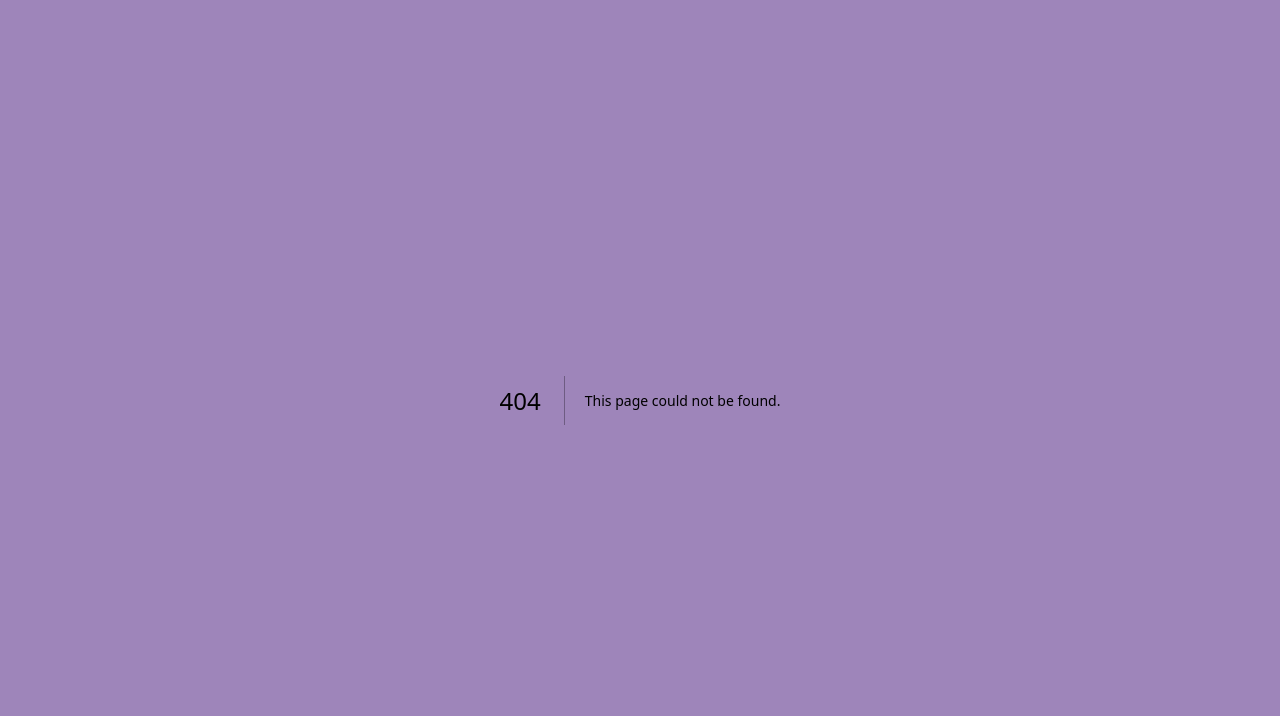
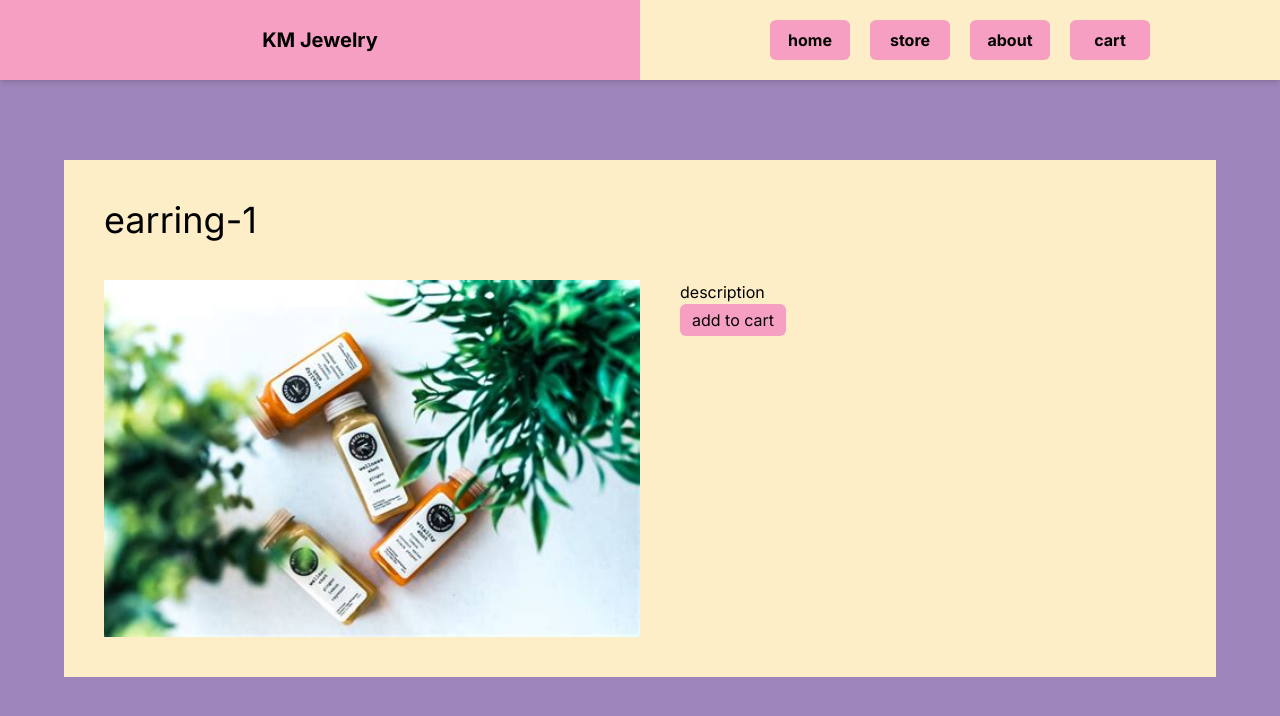
Before and after one commit to joshlarue/earrings, a Next.js app: page /items/earring-1 in a window 1280 px wide. Before the commit this address had no page. Shown: the top 716 px of the page. Built offline with nearby package versions, Linux system fonts and the light colour scheme.

Commit message:
created item page

```diff
--- a/src/app/components/Header.jsx
+++ b/src/app/components/Header.jsx
@@ -3,12 +3,13 @@ import Link from "next/link";
 export default function Header() {
     return (
         <>
-            <header className="flex bg-primary justify-between shadow-md max-md:flex-col">
+            <header className="flex mb-20 bg-primary justify-between shadow-md max-md:flex-col">
                 <div className={"flex items-center justify-center text-xl font-bold bg-secondary w-[50%] max-md:w-[100vw] max-md:p-5"}>KM Jewelry</div>
-                <nav className={"flex p-5 justify-center gap-10 w-[50%] font-bold max-md:w-[100vw] max-md:p-5"}>
+                <nav className={"flex p-5 justify-center gap-5 w-[50%] font-bold max-md:w-[100vw] max-md:p-5"}>
                     <Link href={"/"} className={"flex items-center justify-center bg-secondary px-3 py-2 rounded-md w-20 hover:bg-accent"}>home</Link>
                     <Link href={"/store"} className={"flex items-center justify-center bg-secondary px-3 py-2 rounded-md w-20 hover:bg-accent"}>store</Link>
                     <Link href={"/about"} className={"flex items-center justify-center bg-secondary px-3 py-2 rounded-md w-20 hover:bg-accent"}>about</Link>
+                    <Link href={"/cart"} className={"flex items-center justify-center bg-secondary px-3 py-2 rounded-md w-20 hover:bg-accent"}>cart</Link>
                 </nav>
             </header>
         </>
--- a/src/app/components/StoreItem.jsx
+++ b/src/app/components/StoreItem.jsx
@@ -1,14 +1,19 @@
 import Image from "next/image";
+import Link from "next/link";
 
 export default function StoreItem() {
     return (
       <>
-        <div className="justify-self-center bg-primary w-full h-fit relative flex flex-col gap-3 justify-start p-3 shadow-md">
-            <Image className={""} src={"/stock.jpeg"} alt={"temp stock photo"} width={1000} height={100} />
-            <p>description here</p>
-            <p>$24.99</p>
-            <button className={"px-3 py-1 bg-secondary rounded-md hover:bg-accent"}>add to cart</button>
-        </div>
+          <div
+              className="justify-self-center bg-primary w-full h-fit relative flex flex-col gap-3 justify-start p-3 shadow-md">
+              <Link href={"/items/earring-1"}>
+                  <Image className={""} src={"/stock.jpeg"} alt={"temp stock photo"} width={1000} height={100}/>
+              </Link>
+              <p>description here</p>
+              <p>$24.99</p>
+              <button className={"px-3 py-1 bg-secondary rounded-md hover:bg-accent"}>add to cart</button>
+              <Link href={"items/earring-1"} className={"px-3 py-1 text-center bg-primary-dark rounded-md hover:bg-accent"}>view item</Link>
+          </div>
       </>
     );
 }
--- /dev/null
+++ b/src/app/items/[item]/page.jsx
@@ -0,0 +1,24 @@
+import Header from "@/app/components/Header";
+import Image from "next/image";
+
+export default function Page({params}) {
+    console.log(params.item);
+    return (
+        <>
+            <Header />
+            <div className={"w-full h-full flex flex-col justify-center items-center"}>
+                <div className={"w-[90%] bg-primary p-10 flex flex-col"}>
+                    <h1 className={"text-4xl mb-10"}>{params.item}</h1>
+                    <div className={"flex max-md:flex-col gap-10"}>
+                        <Image className={"w-[50%] max-md:w-[100%]"} src={"/stock.jpeg"} alt={"temp stock photo"} width={1000}
+                               height={100}/>
+                        <div className={"flex flex-col"}>
+                            <p>description</p>
+                            <button className={"px-3 py-1 bg-secondary rounded-md hover:bg-accent"}>add to cart</button>
+                        </div>
+                    </div>
+                </div>
+            </div>
+        </>
+    );
+}
--- a/src/app/layout.js
+++ b/src/app/layout.js
@@ -1,5 +1,6 @@
 import { Inter } from "next/font/google";
 import "./globals.css";
+import Header from "@/app/components/Header";
 
 const inter = Inter({ subsets: ["latin"] });
 
@@ -11,7 +12,7 @@ export const metadata = {
 export default function RootLayout({ children }) {
   return (
     <html lang="en">
-      <body className={`${inter.className} bg-base`}>{children}</body>
+      <body className={`${inter.className} bg-core`}>{children}</body>
     </html>
   );
 }
--- a/src/app/page.js
+++ b/src/app/page.js
@@ -6,7 +6,7 @@ export default function Home() {
   return (
       <>
           <Header />
-          <div className="grid grid-cols-3 max-md:grid-cols-2 lg:grid-cols-4 gap-5 mt-20 p-5">
+          <div className="grid grid-cols-3 max-md:grid-cols-2 lg:grid-cols-4 gap-5 p-5">
               <StoreItem />
               <StoreItem />
               <StoreItem />
--- a/tailwind.config.js
+++ b/tailwind.config.js
@@ -13,7 +13,7 @@ module.exports = {
           "conic-gradient(from 180deg at 50% 50%, var(--tw-gradient-stops))",
       },
       colors: {
-        "base": "#9e85ba",
+        "core": "#9e85ba",
         "primary": "#fdeec7",
         "primary-dark": "#fdd985",
         "secondary": "#f69fc2",
```
